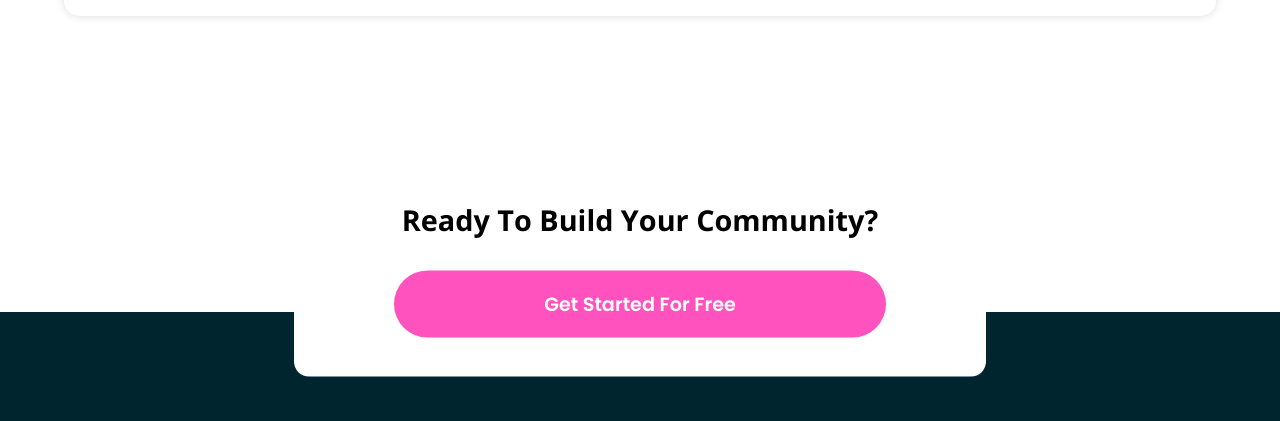
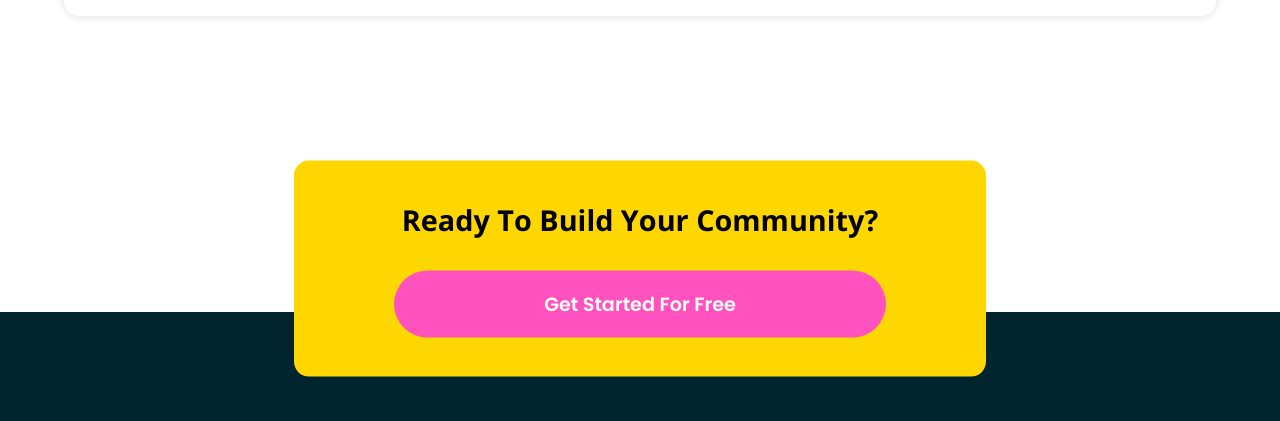
Before and after one commit to Rohan-Hazari/Frontend-Practice, a plain HTML site: page Huddle landing page/index.html in a window 1280 px wide. Shown: the part 2135-2556 px from the top of the page. Drawn offline with nearby package versions, Linux system fonts and the light colour scheme.

Commit message:
Update style.css

```diff
--- a/Huddle landing page/style.css
+++ b/Huddle landing page/style.css
@@ -136,7 +136,7 @@ header{
     bottom: 0;
     transform: translateY(30%);
 
-    background-color: white;
+    background-color: gold;
 
     border-radius: 15px;
 
```
